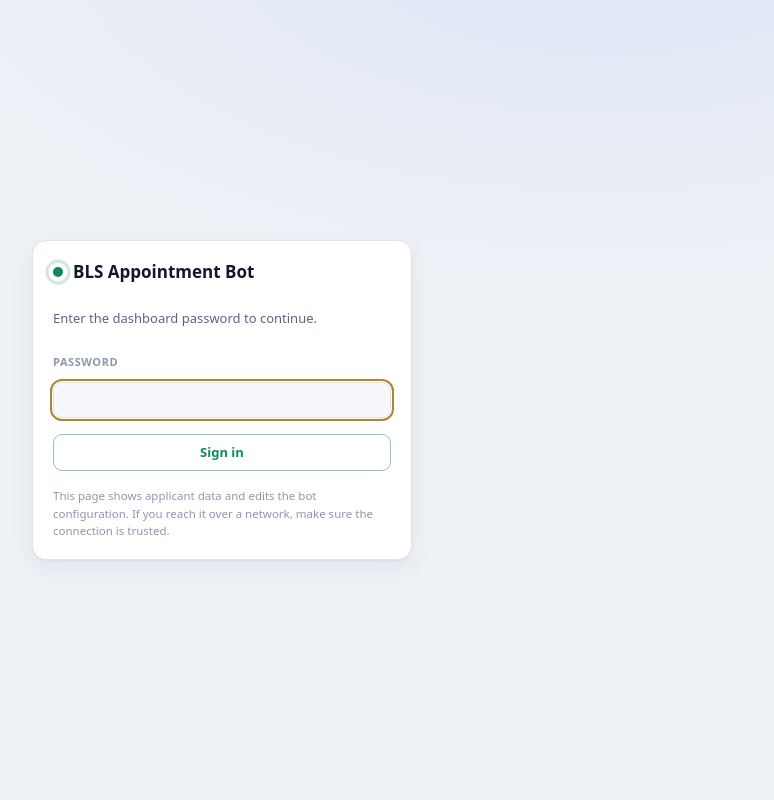
After one commit to GoodFriendJob/bls-egypt-bot, a Flask app: template dashboard/templates/login.html in a window 1280 px wide. The commit adds this page. Shown: the whole page, without its empty margins (418-1192 px from the left). Run offline with Flask 3, Linux system fonts and the light colour scheme; the template is opened without the code that fills it, so the values that code supplies are empty; parts of the project's set-up code (start-up, migrations or seed data) failed here and were passed over.

Commit message:
feat: dashboard runs as its own process, password-protected, remote-capable
The dashboard no longer starts with the bot. It is its own program
(dashboard.bat), so the bot can run headless on a server while the panel is
opened only when wanted, and closing one does not touch the other.

A separate process cannot share BotState, so the two talk through files
(modules/ipc.py, atomic writes, tolerant reads):

  logs/state.json     bot -> dashboard   status + recent log, every 2s
  logs/command.json   dashboard -> bot   start / pause / stop
  config.yaml         dashboard -> bot   settings, picked up by mtime

bot.py gains dashboard_bridge(), which publishes status, applies commands and
reloads config.yaml when the dashboard has written to it -- so a settings
change still reaches the running bot without a restart.

Remote access with a password:
- dashboard.password in config.yaml, compared with hmac.compare_digest in a
  signed session cookie. Every page AND every /api route is gated; an expired
  session answers API calls with 401 so the UI can bounce to the login page
  instead of rendering HTML into a fetch.
- The server REFUSES to bind a non-loopback host while the password is empty.
  This page shows the applicant's personal data and edits a file holding the
  portal password, the Telegram token and an OpenAI key, so exposing it
  unauthenticated is not something to leave to a typo. Verified: exit code 2
  with an explanation.
- Traffic is plain HTTP and says so, in the log and on the login page: beyond
  a trusted LAN it needs TLS or a VPN.

Controls are back to the full set -- start, pause, resume, stop -- per the
updated requirement. The UI reflects what is actually possible: with the bot
offline only Start is shown, and it says the bot must be started with
start.bat, because no web page can revive a process that has exited.

Verified end to end: unauthenticated GETs blocked and no config leaked, wrong
password rejected, correct password admitted, published state surfaced, all
three controls round-tripped to the bot, stale state reported as offline,
logout re-locking, and an empty password still serving on loopback.

Co-Authored-By: Claude Opus 5 <noreply@anthropic.com>

```diff
--- a/dashboard/app.py
+++ b/dashboard/app.py
@@ -9,12 +9,92 @@ from __future__ import annotations
 import logging
 from typing import Any
 
+import hmac
+import os
+import secrets
 from pathlib import Path
 
-from flask import Flask, jsonify, render_template, request
+from flask import (
+    Flask,
+    jsonify,
+    redirect,
+    render_template,
+    request,
+    session,
+    url_for,
+)
 
 from dashboard import config_api
 from loguru import logger
+
+
+LOGIN_ENDPOINT = "login"
+
+
+def _install_auth(app: Flask, password: str) -> None:
+    """Gate every page and API route behind a shared password.
+
+    Static: one password from config, compared in constant time, held in a
+    signed session cookie. That is proportionate for a single-operator tool,
+    but it is only as private as the transport -- see the warning in
+    dashboard/server.py about running this over plain HTTP.
+
+    With no password configured the dashboard is open; server.py refuses to
+    bind anything but loopback in that case, so "open" means "this machine
+    only".
+    """
+    # A fresh key each start means restarting the dashboard logs everyone out,
+    # which is the safer default for a tool that edits credentials.
+    app.secret_key = os.environ.get("BLS_DASHBOARD_SECRET") or secrets.token_hex(32)
+    app.config.update(
+        SESSION_COOKIE_HTTPONLY=True,
+        SESSION_COOKIE_SAMESITE="Lax",
+        PERMANENT_SESSION_LIFETIME=60 * 60 * 12,
+    )
+
+    if not password:
+        app.config["BLS_AUTH"] = False
+        return
+    app.config["BLS_AUTH"] = True
+
+    @app.before_request
+    def _require_login():  # type: ignore[no-untyped-def]
+        if request.endpoint in (LOGIN_ENDPOINT, "static"):
+            return None
+        if session.get("bls_ok"):
+            return None
+        # An expired session on a background poll must not render the login
+        # PAGE into the fetch; answer API calls with a status the UI can act on.
+        if request.path.startswith("/api/"):
+            return jsonify({"ok": False, "error": "auth required"}), 401
+        return redirect(url_for(LOGIN_ENDPOINT, next=request.path))
+
+    @app.route("/login", methods=["GET", "POST"])
+    def login():  # type: ignore[no-untyped-def]
+        error = ""
+        if request.method == "POST":
+            supplied = str(request.form.get("password", ""))
+            # compare_digest keeps the check constant-time, so a wrong password
+            # cannot be narrowed down by timing it.
+            if hmac.compare_digest(supplied, password):
+                session.clear()
+                session["bls_ok"] = True
+                session.permanent = True
+                target = request.args.get("next") or "/"
+                # Only ever bounce to a local path; an attacker-supplied
+                # absolute URL would turn this into an open redirect.
+                if not target.startswith("/") or target.startswith("//"):
+                    target = "/"
+                logger.info("dashboard: login accepted")
+                return redirect(target)
+            error = "Wrong password"
+            logger.warning(f"dashboard: failed login from {request.remote_addr}")
+        return render_template("login.html", error=error)
+
+    @app.route("/logout")
+    def logout():  # type: ignore[no-untyped-def]
+        session.clear()
+        return redirect(url_for(LOGIN_ENDPOINT))
 
 
 def create_app(
@@ -23,6 +103,7 @@ def create_app(
     app = Flask(__name__)
     app.config["JSON_AS_ASCII"] = False  # keep Arabic readable in API responses
     dash_cfg = config.get("dashboard", {}) or {}
+    _install_auth(app, str(dash_cfg.get("password", "") or ""))
 
     @app.route("/")
     def index() -> str:
--- /dev/null
+++ b/dashboard/server.py
@@ -0,0 +1,166 @@
+"""Standalone dashboard process.
+
+    python -m dashboard.server            (or dashboard.bat)
+
+Runs on its own, reading the bot's status out of logs/state.json and sending
+control back through logs/command.json. The bot does not have to be running —
+the UI then simply reports it as offline.
+
+SECURITY. This serves the applicant's personal data and edits a config file
+that holds the portal password, the Telegram token and an OpenAI key. It is
+therefore password-protected, and it REFUSES to listen on a non-loopback
+address unless a password is set. Traffic is plain HTTP, so on anything other
+than a trusted LAN put it behind a TLS reverse proxy or a VPN — otherwise the
+password and everything it protects cross the network in the clear.
+"""
+
+from __future__ import annotations
+
+import argparse
+import logging
+import sys
+from pathlib import Path
+from typing import Any
+
+import yaml
+from loguru import logger
+
+ROOT = Path(__file__).resolve().parent.parent
+if str(ROOT) not in sys.path:
+    sys.path.insert(0, str(ROOT))
+
+from dashboard.app import create_app  # noqa: E402
+from modules import ipc  # noqa: E402
+
+LOOPBACK = ("127.0.0.1", "localhost", "::1")
+
+
+class RemoteState:
+    """BotState's read side, backed by the file the bot publishes.
+
+    Only the handful of members the dashboard touches are implemented. Writes
+    become commands for the bot to pick up; nothing here mutates bot state
+    directly, because the bot lives in another process.
+    """
+
+    def __init__(self, config: dict[str, Any]) -> None:
+        self._config = config
+
+    # --- reads ---------------------------------------------------------- #
+    def snapshot(self) -> dict[str, Any]:
+        status, _log, age = ipc.read_state()
+        online = age <= ipc.STALE_AFTER
+        if not status:
+            # Nothing published yet: report a believable idle shape so the UI
+            # renders rather than erroring.
+            bls = self._config.get("bls", {}) or {}
+            status = {
+                "running": False,
+                "stopping": False,
+                "paused": False,
+                "pause_reason": "",
+                "uptime_seconds": 0,
+                "poll_interval": self._config.get("poll_interval", 90),
+                "visa_type": bls.get("visa_type", ""),
+                "locations": {},
+                "counters": {"cycles": 0, "slots_found": 0, "errors": 0, "bookings": 0},
+                "last_error": "",
+                "appointment": None,
+                "applicant": {},
+            }
+        status = dict(status)
+        status["bot_online"] = online
+        status["state_age_seconds"] = None if age == float("inf") else round(age, 1)
+        if not online:
+            # However the bot left off, it is not running now.
+            status["running"] = False
+        return status
+
+    def recent_log(self, limit: int = 100) -> list[dict[str, Any]]:
+        _status, log, _age = ipc.read_state()
+        return log[:limit]
+
+    # --- writes become commands ----------------------------------------- #
+    def request_start(self) -> None:
+        ipc.send_command("start")
+
+    def request_pause(self) -> None:
+        ipc.send_command("pause")
+
+    def request_stop(self) -> None:
+        ipc.send_command("stop")
+
+    def log_event(self, *args: Any, **kwargs: Any) -> None:
+        """No-op: the log belongs to the bot, which publishes it."""
+
+    def reload_config(self) -> bool:
+        """The bot reloads config.yaml itself when it sees the file change."""
+        return True
+
+    def set_config_reloader(self, fn: Any) -> None:
+        """Present for parity with BotState; nothing to register here."""
+
+
+def load_config(path: Path) -> dict[str, Any]:
+    with path.open("r", encoding="utf-8") as handle:
+        data = yaml.safe_load(handle) or {}
+    if not isinstance(data, dict):
+        raise ValueError(f"{path} does not contain a mapping")
+    return data
+
+
+def main(argv: list[str] | None = None) -> int:
+    parser = argparse.ArgumentParser(description="BLS bot dashboard (standalone)")
+    parser.add_argument("--config", default=str(ROOT / "config.yaml"))
+    parser.add_argument("--host", default=None, help="override dashboard.host")
+    parser.add_argument("--port", type=int, default=None, help="override dashboard.port")
+    args = parser.parse_args(argv)
+
+    config_path = Path(args.config)
+    if not config_path.exists():
+        print(f"config not found: {config_path}", file=sys.stderr)
+        return 2
+    config = load_config(config_path)
+
+    dash = config.get("dashboard", {}) or {}
+    host = args.host or dash.get("host", "127.0.0.1")
+    port = int(args.port or dash.get("port", 5000))
+    password = str(dash.get("password", "") or "")
+
+    # Refuse to expose personal data and credentials to a network with no
+    # password at all. Binding to loopback without one is fine.
+    if host not in LOOPBACK and not password:
+        print(
+            "REFUSING TO START.\n"
+            f"  dashboard.host is {host!r}, which accepts connections from the\n"
+            "  network, but dashboard.password is empty. This page shows the\n"
+            "  applicant's personal data and edits a config holding the portal\n"
+            "  password, Telegram token and OpenAI key.\n\n"
+            "  Set dashboard.password in config.yaml, or set host to 127.0.0.1.",
+            file=sys.stderr,
+        )
+        return 2
+
+    logging.getLogger("werkzeug").setLevel(logging.WARNING)
+    state = RemoteState(config)
+    app = create_app(config, state, str(config_path))
+
+    where = "this machine only" if host in LOOPBACK else "ANY machine that can reach this host"
+    logger.info(f"dashboard: http://{host}:{port}  (reachable from: {where})")
+    logger.info(f"dashboard: password protection {'ON' if password else 'OFF'}")
+    if host not in LOOPBACK:
+        logger.warning(
+            "dashboard: traffic is plain HTTP — put it behind TLS or a VPN "
+            "before using it over the internet"
+        )
+
+    try:
+        app.run(host=host, port=port, threaded=True, use_reloader=False, debug=False)
+    except OSError as exc:
+        logger.error(f"dashboard: could not bind {host}:{port} — {exc}")
+        return 1
+    return 0
+
+
+if __name__ == "__main__":
+    raise SystemExit(main())
--- a/dashboard/static/style.css
+++ b/dashboard/static/style.css
@@ -584,3 +584,39 @@ footer {
 }
 
 .settings-bar { margin-block-start: 14px; }
+
+/* --- login ---------------------------------------------------------------- */
+
+.login-page {
+  display: grid;
+  place-items: center;
+  min-block-size: 100vh;
+  padding: 24px;
+}
+
+.login-card {
+  inline-size: min(380px, 100%);
+  display: flex;
+  flex-direction: column;
+  gap: 12px;
+}
+
+.login-brand { display: flex; align-items: center; gap: 10px; }
+.login-brand h1 { margin: 0; font-size: 17px; font-weight: 650; }
+
+.login-card .k {
+  font-size: 11px;
+  font-weight: 650;
+  letter-spacing: .05em;
+  text-transform: uppercase;
+  color: var(--text-faint);
+}
+
+.login-submit { margin-block-start: 4px; }
+
+.login-note {
+  margin: 4px 0 0;
+  font-size: 11.5px;
+  line-height: 1.5;
+  color: var(--text-faint);
+}
--- /dev/null
+++ b/dashboard/templates/login.html
@@ -0,0 +1,33 @@
+<!DOCTYPE html>
+<html lang="en">
+<head>
+  <meta charset="utf-8">
+  <meta name="viewport" content="width=device-width, initial-scale=1">
+  <title>BLS Appointment Bot — sign in</title>
+  <link rel="stylesheet" href="{{ url_for('static', filename='style.css') }}">
+</head>
+<body class="login-page">
+  <form class="card login-card" method="post" autocomplete="off">
+    <div class="login-brand">
+      <span class="dot on"></span>
+      <h1>BLS Appointment Bot</h1>
+    </div>
+    <p class="hero-detail">Enter the dashboard password to continue.</p>
+
+    {% if error %}
+      <p class="banner err">{{ error }}</p>
+    {% endif %}
+
+    <label class="k" for="password">Password</label>
+    <input class="input" type="password" id="password" name="password"
+           autofocus required autocomplete="current-password">
+
+    <button class="btn btn-ok login-submit" type="submit">Sign in</button>
+
+    <p class="login-note">
+      This page shows applicant data and edits the bot configuration.
+      If you reach it over a network, make sure the connection is trusted.
+    </p>
+  </form>
+</body>
+</html>
```
Also changed, not shown: bot.py (+70 -1 lines), config.example.yaml (+11 -0 lines), dashboard/templates/index.html (+30 -4 lines), modules/ipc.py (added, +115 -0 lines), .claude/settings.json, 2 other files.
